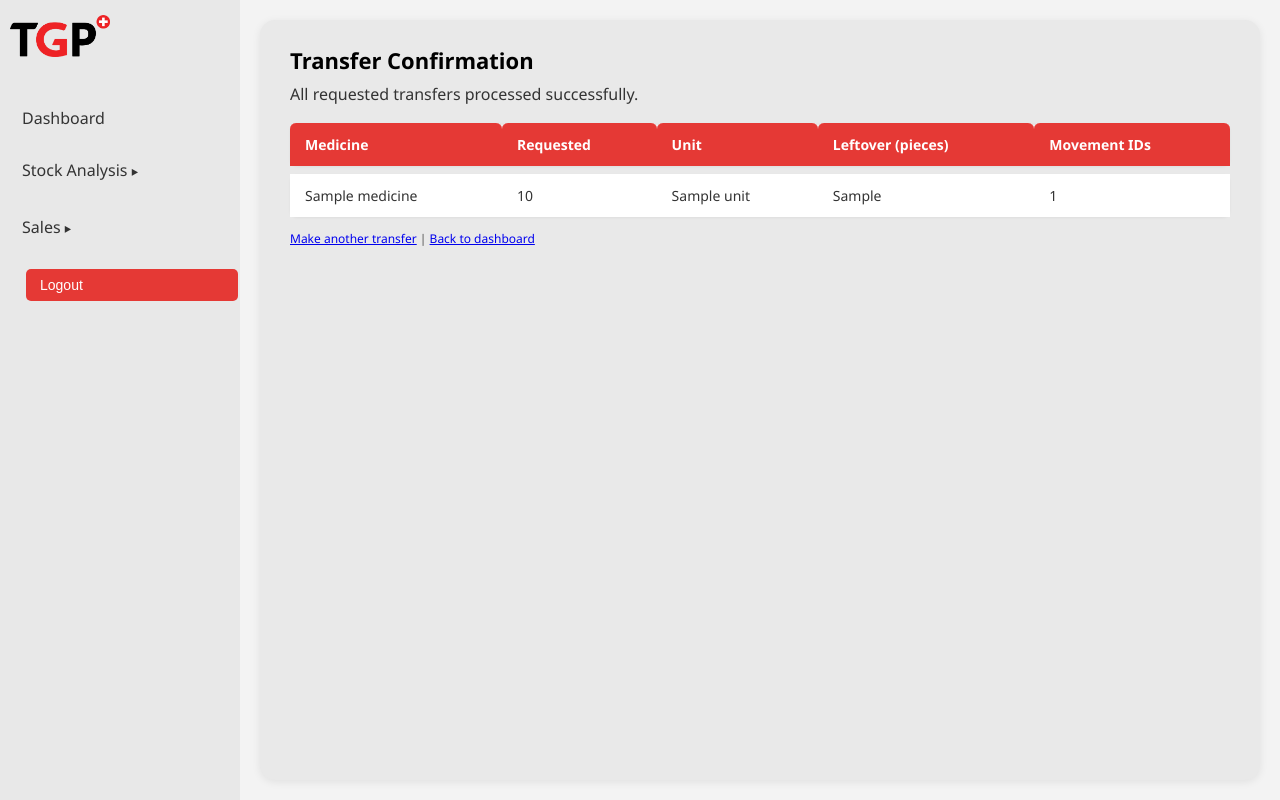
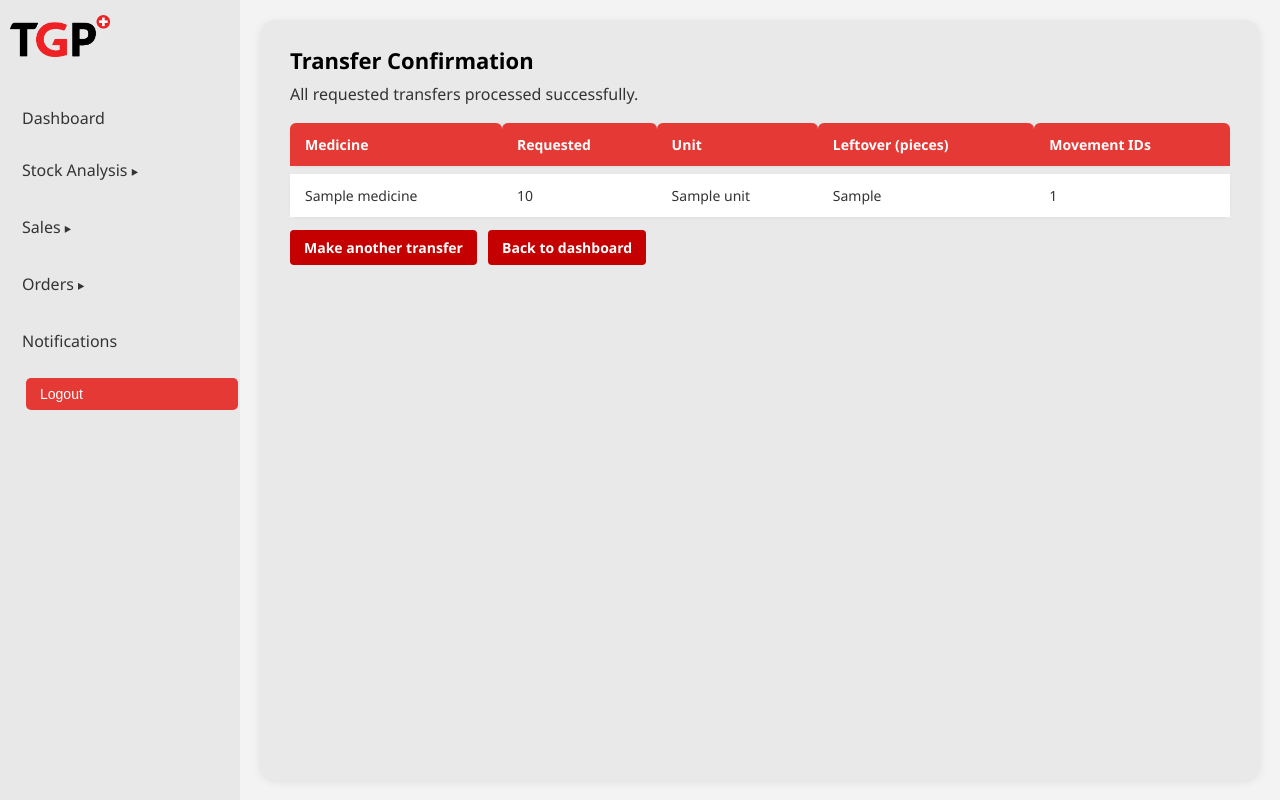
Before and after one commit to fsfembuscado/The-Generics-Pharmacy-Inventory-Management, a Django app: template base/templates/transfer/transfer_confirmation.html in a window 1280 px wide. Run offline with Django 5.2, Linux system fonts and the light colour scheme; the template is opened without the code that fills it: most values are stand-ins (such as "Sample title", 1, 10 or a date in 2020).

Commit message:
UI: Transfer confirmation buttons + sidebar Orders & Notifications

```diff
--- a/base/templates/shared/sidebar.html
+++ b/base/templates/shared/sidebar.html
@@ -95,6 +95,26 @@
             </ul>
         </li>
 
+        <!-- Orders -->
+        <li class="dropdown {% if request.resolver_match.url_name == 'ordering-list' or request.resolver_match.url_name == 'ordering-create' %}open{% endif %}">
+            <a href="javascript:void(0)" class="dropdown-toggle" onclick="toggleDropdown('dropdown-orders')">
+                Orders
+            </a>
+            <ul id="dropdown-orders" class="dropdown-menu {% if request.resolver_match.url_name == 'ordering-list' or request.resolver_match.url_name == 'ordering-create' %}open{% endif %}">
+                <li class="{% if request.resolver_match.url_name == 'ordering-create' %}active{% endif %}">
+                    <a href="{% url 'ordering-create' %}">New Order</a>
+                </li>
+                <li class="{% if request.resolver_match.url_name == 'ordering-list' %}active{% endif %}">
+                    <a href="{% url 'ordering-list' %}">Order List</a>
+                </li>
+            </ul>
+        </li>
+
+        <!-- Notifications -->
+        <li class="{% if request.resolver_match.url_name == 'notification-list' %}active{% endif %}">
+            <a href="{% url 'notification-list' %}">Notifications</a>
+        </li>
+
         <li>
             <form method="POST" action="{% url 'logout' %}" style="display:inline;">
                 {% csrf_token %}
--- a/base/templates/transfer/transfer_confirmation.html
+++ b/base/templates/transfer/transfer_confirmation.html
@@ -44,8 +44,23 @@
 </table>
 
 <p>
-  <a href="{% url 'transfer' %}">Make another transfer</a> |
-  <a href="{% url 'dashboard' %}">Back to dashboard</a>
+  <a href="{% url 'transfer' %}" class="btn btn-red">Make another transfer</a>
+  <a href="{% url 'dashboard' %}" class="btn btn-red" style="margin-left:8px;">Back to dashboard</a>
 </p>
 
+<style>
+.btn-red {
+    display:inline-block;
+    background:#c40000;
+    color:#fff !important;
+    padding:8px 14px;
+    border-radius:4px;
+    text-decoration:none;
+    font-weight:600;
+    font-size:14px;
+    transition:background .2s ease-in-out;
+}
+.btn-red:hover, .btn-red:focus { background:#a00000; color:#fff !important; }
+</style>
+
 {% endblock %}
```
